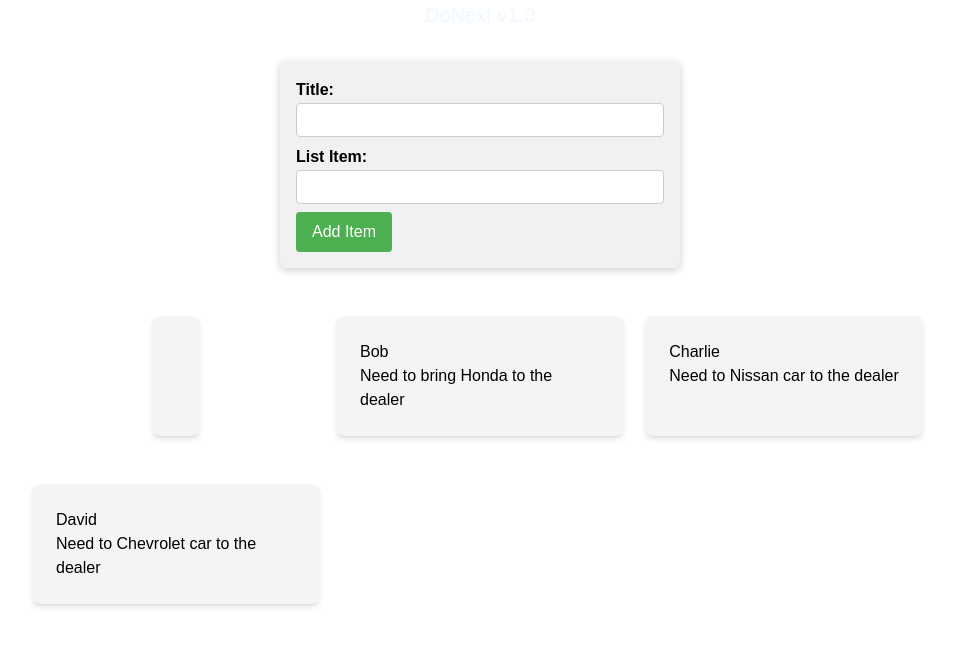
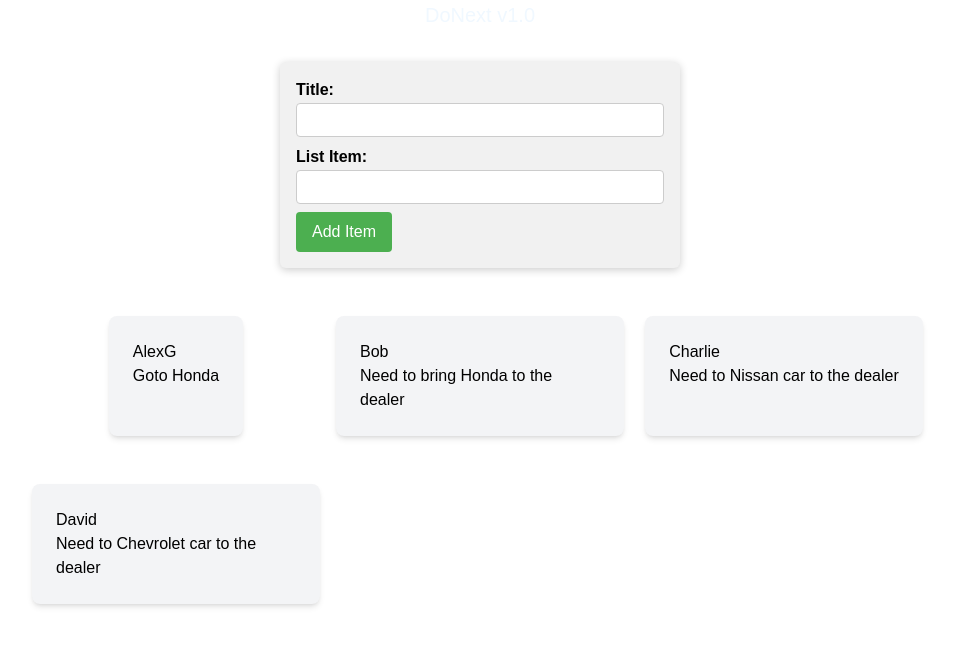
Before and after one commit to nabeeljohn/njohnweb, a Next.js app: page /tools/todo in a window 1280 px wide. Shown: the top 646 px of the page, without its empty margins (160-1114 px from the left). Built offline with nearby package versions, Linux system fonts and the light colour scheme.

Commit message:
changed default values

```diff
--- a/app/tools/todo/TodoCardList.tsx
+++ b/app/tools/todo/TodoCardList.tsx
@@ -7,8 +7,8 @@ import classes from "./TodoCardList.module.css";
 import { useState } from "react";
 
 export default function TodoCardList(){
-    const [cardTitle, setCardTitle] = useState('');
-    const [cardBody, setCardBody] = useState('');
+    const [cardTitle, setCardTitle] = useState('AlexG');
+    const [cardBody, setCardBody] = useState('Goto Honda');
 
     function cardTitleChangeHandler(e: React.ChangeEvent<HTMLInputElement>) {
         setCardTitle(e.target.value);
```
